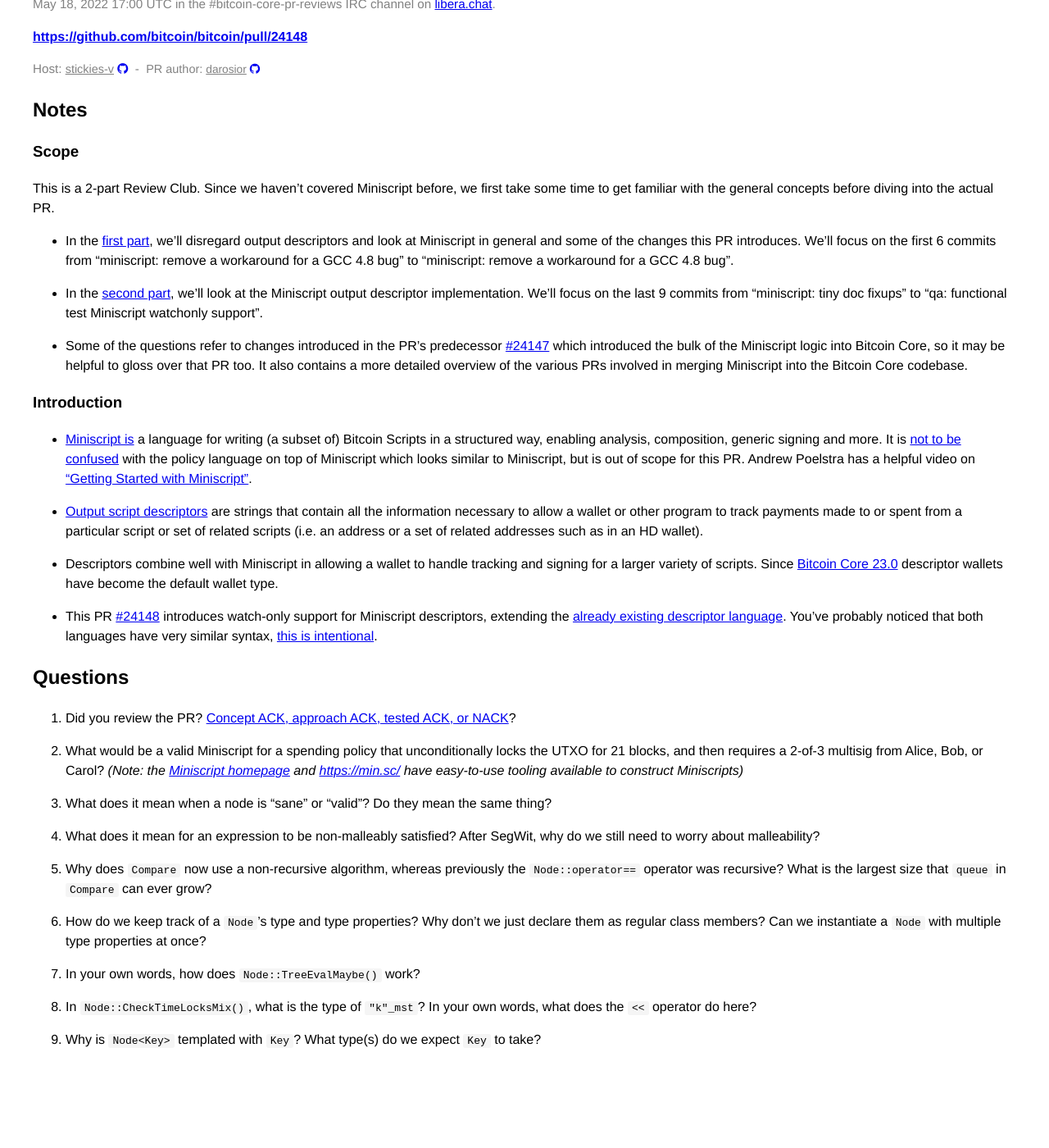
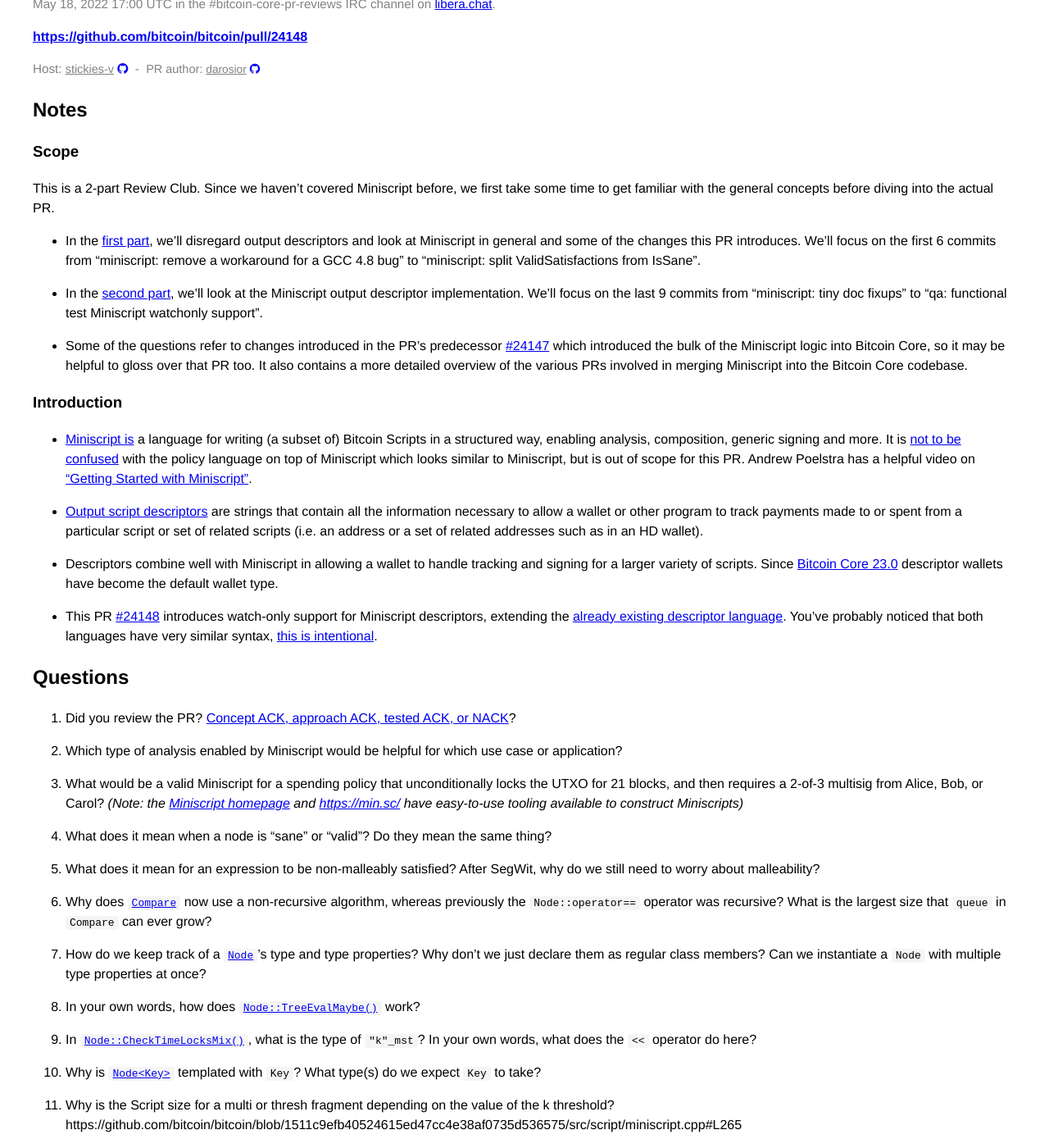
Before and after one commit to bitcoin-core-review-club/website, a Jekyll site: the page built from _posts/2022-05-18-#24148.md, in a window 1280 px wide and 1400 px high, scrolled down 210 px. Shown: the whole window at 82% size. Built offline with Jekyll 4.4.1, drawn with Linux system fonts in a browser that asks for light colours; before the commit the page ends 1506 px from its top, so only the background shows below that.

Commit message:
n24148: fix bad commit message and add 2 questions

```diff
--- a/_posts/2022-05-18-#24148.md
+++ b/_posts/2022-05-18-#24148.md
@@ -16,7 +16,7 @@ commit:
 
 This is a 2-part Review Club. Since we haven't covered Miniscript before, we first take some time to get familiar with the general concepts before diving into the actual PR.
 
-- In the [first part](https://bitcoincore.reviews/24148), we'll disregard output descriptors and look at Miniscript in general and some of the changes this PR introduces. We'll focus on the first 6 commits from "miniscript: remove a workaround for a GCC 4.8 bug" to "miniscript: remove a workaround for a GCC 4.8 bug".
+- In the [first part](https://bitcoincore.reviews/24148), we'll disregard output descriptors and look at Miniscript in general and some of the changes this PR introduces. We'll focus on the first 6 commits from "miniscript: remove a workaround for a GCC 4.8 bug" to "miniscript: split ValidSatisfactions from IsSane".
 
 - In the [second part](https://bitcoincore.reviews/24148-2), we'll look at the Miniscript output descriptor implementation. We'll focus on the last 9 commits from "miniscript: tiny doc fixups" to "qa: functional test Miniscript watchonly support".
 
@@ -38,21 +38,25 @@ This is a 2-part Review Club. Since we haven't covered Miniscript before, we fir
 
 1. Did you review the PR? [Concept ACK, approach ACK, tested ACK, or NACK](https://github.com/bitcoin/bitcoin/blob/master/CONTRIBUTING.md#peer-review)?
 
+1. Which type of analysis enabled by Miniscript would be helpful for which use case or application?
+
 1. What would be a valid Miniscript for a spending policy that unconditionally locks the UTXO for 21 blocks, and then requires a 2-of-3 multisig from Alice, Bob, or Carol? *(Note: the [Miniscript homepage](https://bitcoin.sipa.be/miniscript/) and [https://min.sc/](https://min.sc/) have easy-to-use tooling available to construct Miniscripts)*
 
 1. What does it mean when a node is "sane" or "valid"? Do they mean the same thing?
 
 1. What does it mean for an expression to be non-malleably satisfied? After SegWit, why do we still need to worry about malleability?
 
-1. Why does `Compare` now use a non-recursive algorithm, whereas previously the `Node::operator==` operator was recursive? What is the largest size that `queue` in `Compare` can ever grow?
+1. Why does [`Compare`](https://github.com/darosior/bitcoin/blob/ec72f351134bed229baaefc8ffaa1f72688c5435/src/script/miniscript.h#L445) now use a non-recursive algorithm, whereas previously the `Node::operator==` operator was recursive? What is the largest size that `queue` in `Compare` can ever grow?
 
-1. How do we keep track of a `Node`'s type and type properties? Why don't we just declare them as regular class members? Can we instantiate a `Node` with multiple type properties at once?
+1. How do we keep track of a [`Node`](https://github.com/darosior/bitcoin/blob/ec72f351134bed229baaefc8ffaa1f72688c5435/src/script/miniscript.h#L280)'s type and type properties? Why don't we just declare them as regular class members? Can we instantiate a `Node` with multiple type properties at once?
 
-1. In your own words, how does `Node::TreeEvalMaybe()` work?
+1. In your own words, how does [`Node::TreeEvalMaybe()`](https://github.com/darosior/bitcoin/blob/ec72f351134bed229baaefc8ffaa1f72688c5435/src/script/miniscript.h#L338) work?
 
-1. In `Node::CheckTimeLocksMix()`, what is the type of `"k"_mst`? In your own words, what does the `<<` operator do here?
+1. In [`Node::CheckTimeLocksMix()`](https://github.com/darosior/bitcoin/blob/ec72f351134bed229baaefc8ffaa1f72688c5435/src/script/miniscript.h#L846), what is the type of `"k"_mst`? In your own words, what does the `<<` operator do here?
 
-1. Why is `Node<Key>` templated with `Key`? What type(s) do we expect `Key` to take?
+1. Why is [`Node<Key>`]((https://github.com/darosior/bitcoin/blob/ec72f351134bed229baaefc8ffaa1f72688c5435/src/script/miniscript.h#L280)) templated with `Key`? What type(s) do we expect `Key` to take?
+
+1. Why is the Script size for a multi or thresh fragment depending on the value of the k threshold? https://github.com/bitcoin/bitcoin/blob/1511c9efb40524615ed47cc4e38af0735d536575/src/script/miniscript.cpp#L265
 
 
 <!-- TODO: After meeting, uncomment and add meeting log between the irc tags
```
